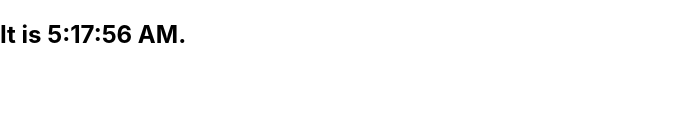
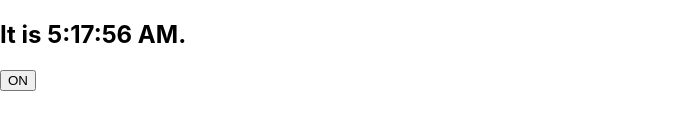
Before and after one commit to muthulakshmimurugan/reactjs, a React (Create React App) app: page / in a window 1280 px wide. Shown: the part 500-630 px from the top of the page, without its empty margins (0-686 px from the left). Built offline with nearby package versions, Linux system fonts and the light colour scheme.

Commit message:
events functionality

```diff
--- a/src/App.js
+++ b/src/App.js
@@ -2,6 +2,7 @@ import logo from './logo.svg';
 import './App.css';
 import Gallery from './state';
 import Clock from './lifecycle';
+import Toggle from './events';
 
  function AppTest() {
   return (
@@ -10,6 +11,7 @@ import Clock from './lifecycle';
     <div id="root">
       <Gallery />
       <Clock />
+      <Toggle />
     </div>
 
 
--- /dev/null
+++ b/src/events.js
@@ -0,0 +1,28 @@
+import React from 'react';
+
+class Toggle extends React.Component {
+    constructor(props) {
+      super(props);
+      this.state = {isToggleOn: true};
+
+      // This binding is necessary to make `this` work in the callback
+      this.handleClick = this.handleClick.bind(this);
+    }
+
+    handleClick() {
+      this.setState(prevState => ({
+        isToggleOn: !prevState.isToggleOn
+      }));
+    }
+
+    render() {
+      return (
+        <button onClick={this.handleClick}>
+          {this.state.isToggleOn ? 'ON' : 'OFF'}
+        </button>
+      );
+    }
+
+}
+
+export default Toggle;
```
